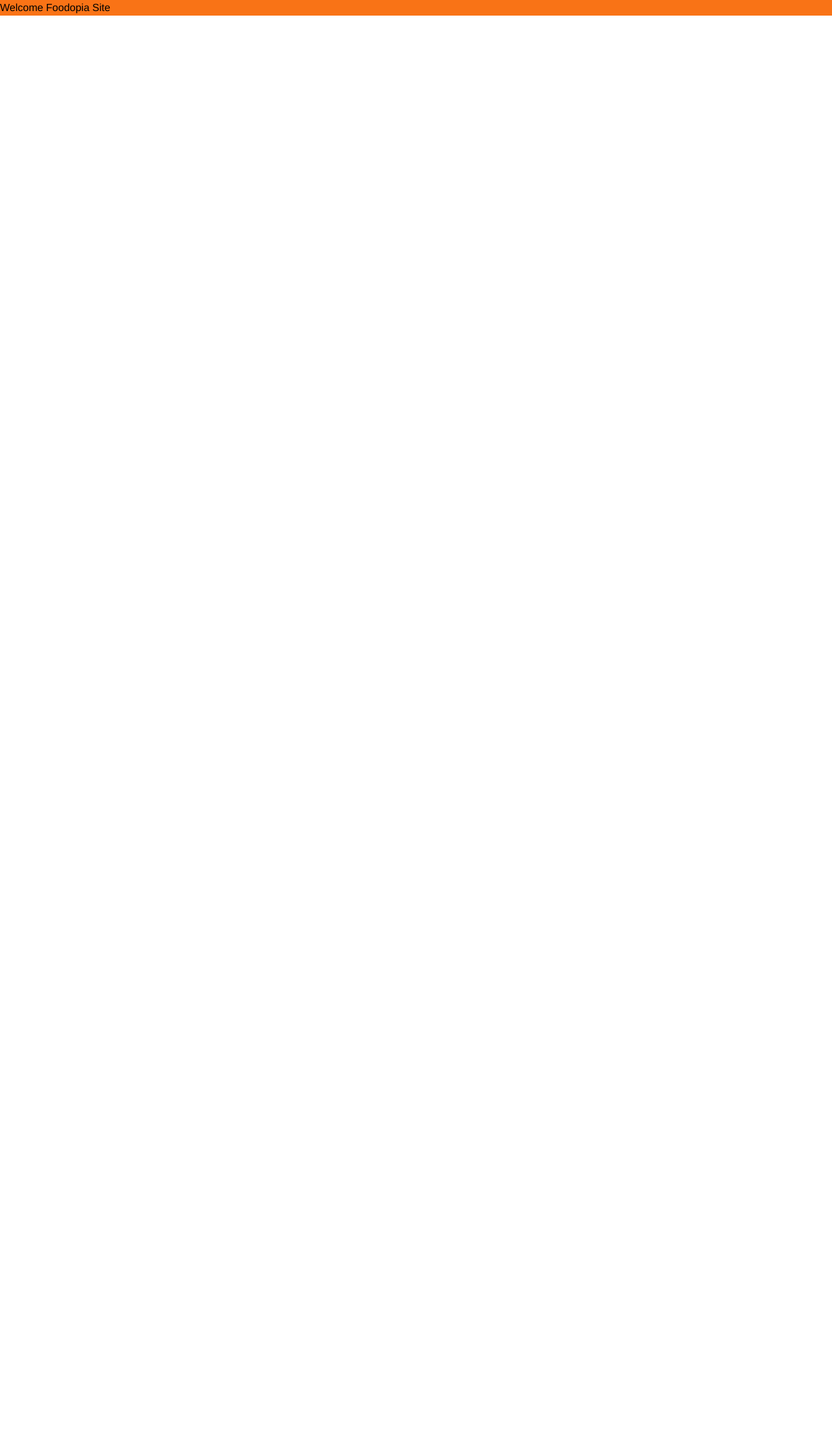
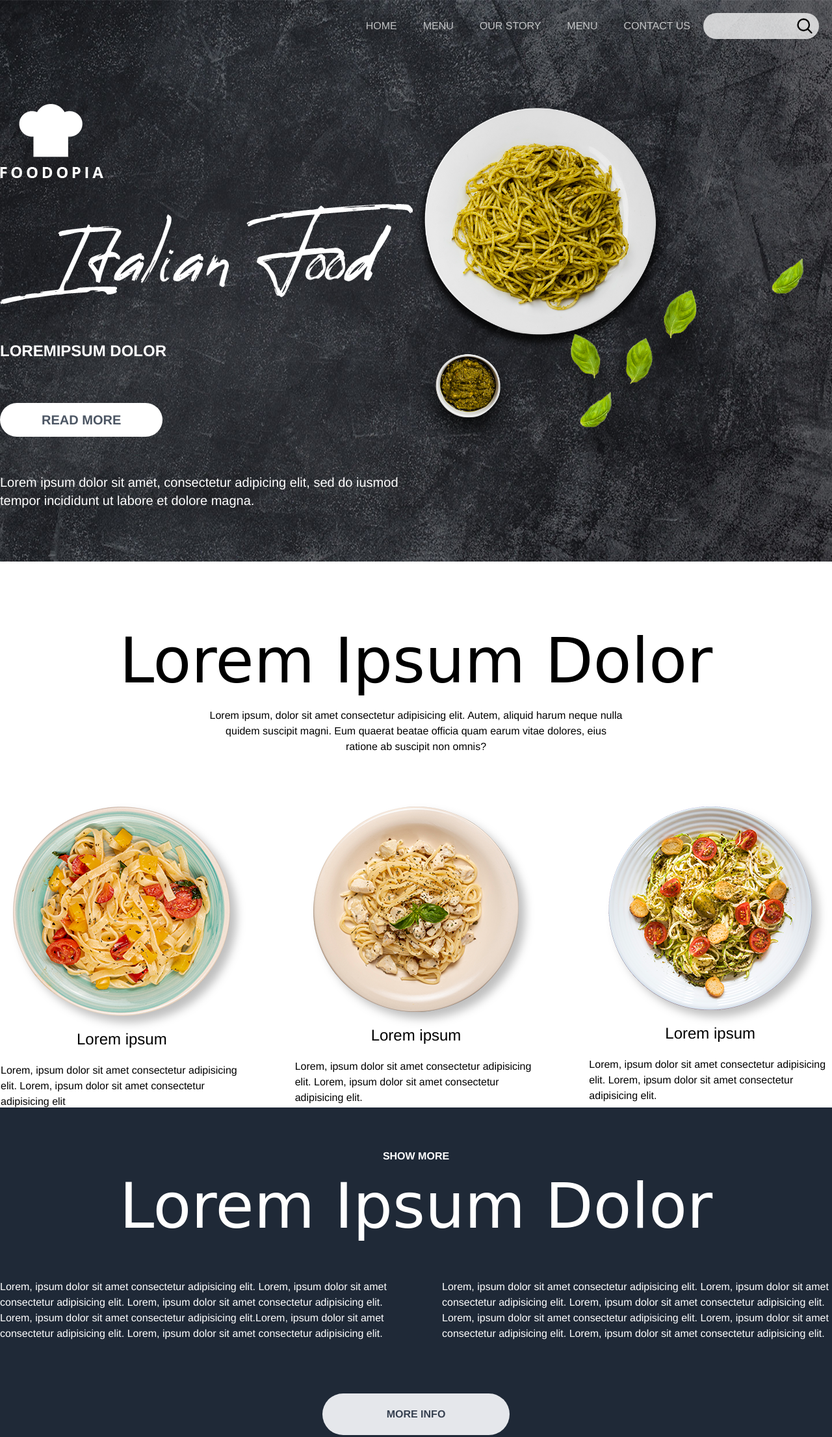
Before and after one commit to suhailyazdan/foodopia, a website: page build/index.html in a window 1280 px wide. Shown: the top 2211 px of the page at 65% size. Before the commit the page ends 800 px from the top, so only its background shows below. Drawn offline with Linux system fonts and the light colour scheme; a web font is replaced by a local one.

Commit message:
modified all folders

```diff
--- a/build/index.html
+++ b/build/index.html
@@ -5,8 +5,133 @@
   <meta name="viewport" content="width=device-width, initial-scale=1.0">
   <title>Foodopia</title>
   <link rel="stylesheet" href="./css/styles.css" />
+  <link rel="preconnect" href="https://fonts.googleapis.com">
+  <link rel="preconnect" href="https://fonts.gstatic.com" crossorigin>
+  <link href="https://fonts.googleapis.com/css2?family=Fleur+De+Leah&display=swap" rel="stylesheet">
 </head>
 <body>
-  <h1 class="bg-orange-500">Welcome Foodopia Site</h1>
+  <div class="bg-[url('../img/bg-banner.jpg')] bg-no-repeat bg-cover text-white h-full">
+    <nav class="p-5">
+      <ul class="flex justify-end items-center">
+        <li>
+          <a href="#" class="px-5 py-2 text-white/70 hover:bg-black/30 hover:rounded-lg hover:text-white">HOME</a>
+        </li>
+
+        <li>
+          <a href="#" class="px-5 py-2 text-white/70 hover:bg-black/30 hover:rounded-lg hover:text-white">MENU</a>
+        </li>
+
+        <li>
+          <a href="#" class="px-5 py-2 text-white/70 hover:bg-black/30 hover:rounded-lg hover:text-white">OUR STORY</a>
+        </li>
+
+        <li>
+          <a href="#" class="px-5 py-2 text-white/70 hover:bg-black/30 hover:rounded-lg hover:text-white">MENU</a>
+        </li>
+
+        <li>
+          <a href="#" class="px-5 py-2 text-white/70 hover:bg-black/30 hover:rounded-lg hover:text-white">CONTACT US</a>
+        </li>
+
+        <li class="block relative">
+          <input class="bg-white/75 rounded-full py-2" />
+          <img src="./img/search.svg" class="text-gray-700 absolute top-1.5 right-2 w-7" />
+        </li>
+      </ul>
+    </nav>
+
+    <div class="container mx-auto ">
+      <div class="grid grid-cols-6">
+        <div class="px-0 col-span-3 my-20">
+          <img src="./img/foodopia-logo.png" />
+          <img src="./img/italian-food.png" class="mt-10" />
+
+          <h1 class="text-2xl font-bold mt-14">LOREMIPSUM DOLOR</h1>
+
+          <button class="px-16 py-3 text-xl font-bold text-gray-600 mt-16 hover:bg-opacity-75 bg-white rounded-full">
+            READ MORE
+          </button>
+
+          <p class="text-xl mt-14">
+            Lorem ipsum dolor sit amet, consectetur adipicing elit, sed do iusmod tempor incididunt ut labore et dolore magna.
+          </p>
+        </div>
+
+        <div class="col-span-3 ">
+          <div class="my-20 relative ">
+            <img src="./img/plate-big.png" class="w-3/5">
+            <img src="./img/cup.png" class="w-1/4">
+            <img src="./img/leaves.png" class="absolute bottom-0 right-1 w-2/3" />
+          </div>
+        </div>
+      </div>
+    </div>
+  </div>
+
+  <div class="text-black h-screen border-solid border border-white container mx-auto">
+    <div class="mt-20">
+      <h1 class="font-custom text-[6em] mx-auto text-center">Lorem Ipsum Dolor</h1>
+    </div>
+
+    <div class="w-1/2 mx-auto text-center">
+      <p>
+        Lorem ipsum, dolor sit amet consectetur adipisicing elit. Autem, aliquid harum neque nulla quidem suscipit magni. Eum quaerat beatae officia quam earum vitae dolores, eius ratione ab suscipit non omnis?
+      </p>
+    </div>
+
+    <div class="grid gap-20 grid-cols-3 mt-20">
+      <div>
+        <img src="img/dish-01.png" class="mx-auto drop-shadow-[10px_10px_7px_rgba(0,0,0,0.25)]" />
+        <h5 class="text-2xl font-medium text-center my-5">Lorem ipsum</h5>
+        <p>Lorem, ipsum dolor sit amet consectetur adipisicing elit. Lorem, ipsum dolor sit amet consectetur adipisicing elit </p>
+      </div>
+
+      <div>
+        <img src="img/dish-02.png" class="mx-auto drop-shadow-[10px_10px_7px_rgba(0,0,0,0.25)]" />
+        <h5 class="text-2xl font-medium text-center my-5">Lorem ipsum</h5>
+        <p>Lorem, ipsum dolor sit amet consectetur adipisicing elit. Lorem, ipsum dolor sit amet consectetur adipisicing elit. </p>
+      </div>
+
+      <div>
+        <img src="img/dish-03.png" class="mx-auto drop-shadow-[10px_10px_7px_rgba(0,0,0,0.25)]" />
+        <h5 class="text-2xl font-medium text-center my-5">Lorem ipsum</h5>
+        <p>Lorem, ipsum dolor sit amet consectetur adipisicing elit. Lorem, ipsum dolor sit amet consectetur adipisicing elit. </p>
+      </div>
+    </div>
+
+    <button class="px-20 py-5 mx-auto bg-gray-800 w-72 text-center block rounded-full font-extrabold text-white mt-10">
+      SHOW MORE
+    </button>
+  </div>
+
+  <div class="container-fluid bg-gray-800 py-20 mt-10">
+    <h1 class="font-custom text-[6em] mx-auto text-center text-white">Lorem Ipsum Dolor</h1>
+
+    <div class="container mx-auto text-white my-10">
+      <div class="grid grid-cols-2 gap-20">
+        <div>
+          Lorem, ipsum dolor sit amet consectetur adipisicing elit. Lorem, ipsum dolor sit amet consectetur adipisicing elit. Lorem, ipsum dolor sit amet consectetur adipisicing elit. Lorem, ipsum dolor sit amet consectetur adipisicing elit.Lorem, ipsum dolor sit amet consectetur adipisicing elit. Lorem, ipsum dolor sit amet consectetur adipisicing elit.
+        </div>
+
+        <div>
+          Lorem, ipsum dolor sit amet consectetur adipisicing elit. Lorem, ipsum dolor sit amet consectetur adipisicing elit. Lorem, ipsum dolor sit amet consectetur adipisicing elit. Lorem, ipsum dolor sit amet consectetur adipisicing elit. Lorem, ipsum dolor sit amet consectetur adipisicing elit. Lorem, ipsum dolor sit amet consectetur adipisicing elit.
+        </div>
+      </div>
+
+      <button class="px-20 py-5 mx-auto bg-gray-200 w-72 text-center block rounded-full font-extrabold text-gray-700 mt-20">
+        MORE INFO
+      </button>
+    </div>
+  </div>
+
+  <div class="grid grid-cols-2 gap-20">
+    <div class="p-20">
+      <img src="img/dish-03.png" class="w-full drop-shadow-4xl" />
+    </div>
+
+    <div class="grid items-center">
+      <h1 class="text-[3em] font-bold">Discount up to 50% All Excursions</h1>
+    </div>
+  </div>
 </body>
 </html>
```
Also changed, not shown: build/css/styles.css, build/img/banner-bg.jpg (added), build/img/bg-banner.jpg (added), build/img/cup.png (added), build/img/dish-01.png (added), build/img/dish-02.png (added), build/img/dish-03.png (added), build/img/foodopia-logo.png (added), build/img/italian-food.png (added), build/img/leaves.png (added), build/img/logo.png (added), build/img/plate-big.png (added), build/img/search.svg (added).
